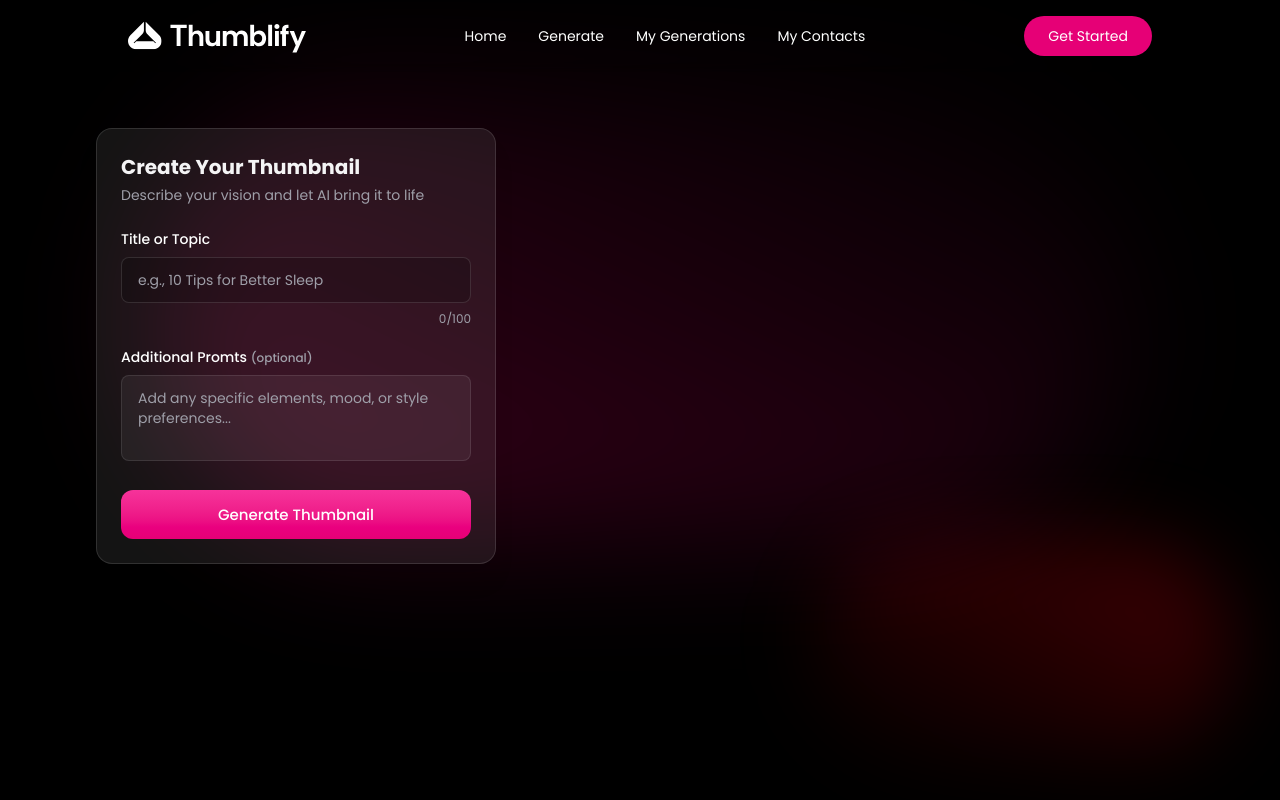
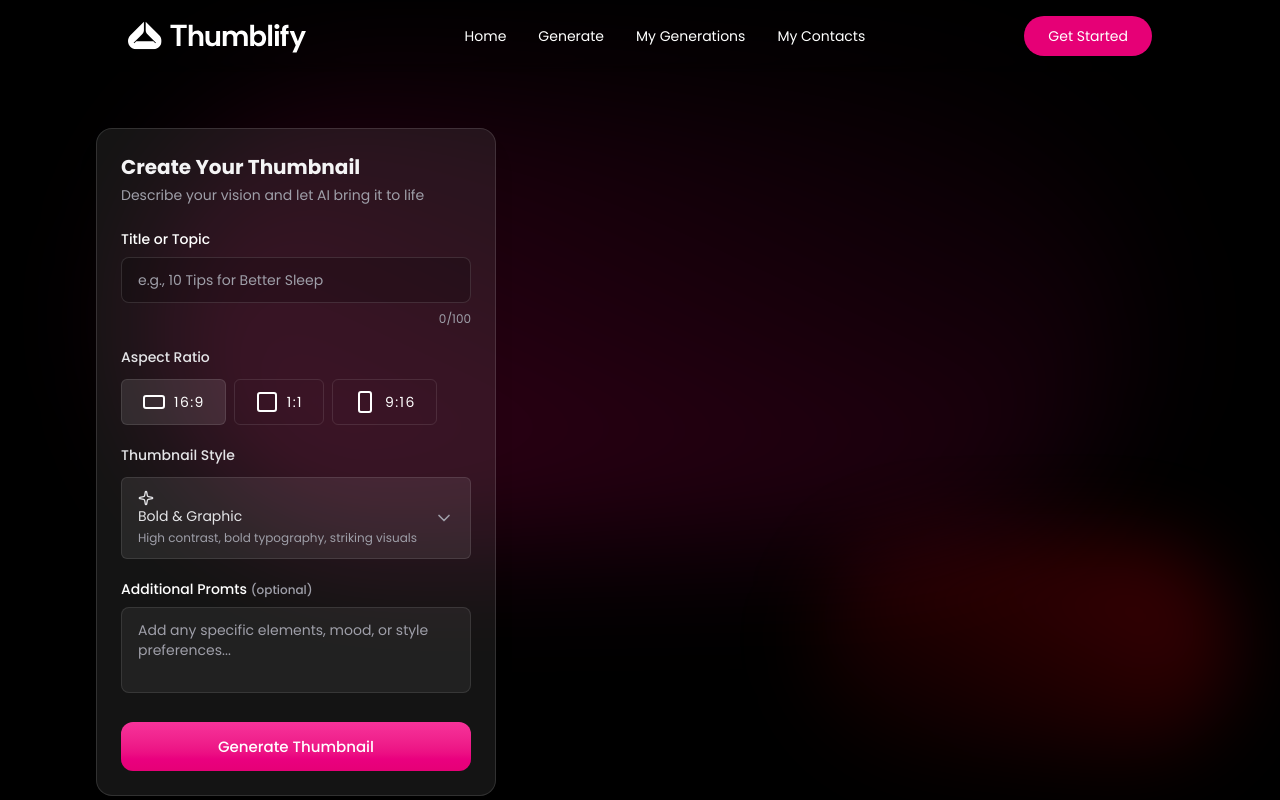
Before and after one commit to Kishan8548/Thumblify, a React (Vite) app: page /generate in a window 1280 px wide. Shown: the top 800 px of the page. Built offline with nearby package versions, Linux system fonts and the light colour scheme.

Commit message:
implement aspect ratio and style selector components

```diff
--- /dev/null
+++ b/src/components/AspectRatioSelector.tsx
@@ -0,0 +1,30 @@
+import { RectangleHorizontal, RectangleVertical, Square } from 'lucide-react'
+import {aspectRatios, type AspectRatio} from '../assets/assets'
+import type React from 'react'
+import { button } from 'motion/react-client';
+
+const AspectRatioSelector = ({value, onChange} : {value: AspectRatio; onChange: (ratio: AspectRatio)=>void}) => {
+    const iconMap = {
+        '16:9' : <RectangleHorizontal className='size-6'/>,
+        '1:1' : <Square className='size-6'/>,
+        '9:16' : <RectangleVertical className='size-6'/>,
+    } as Record<AspectRatio, React.ReactNode>
+  return (
+    <div className='space-y-3 dark'>
+        <label className="block text-sm font-medium text-zinc-200">Aspect Ratio</label>
+        <div className='flex flex-wrap gap-2'>
+            {aspectRatios.map((ratio)=>{
+                const selected = value === ratio;
+                return(
+                    <button key={ratio} type='button' onClick={()=>onChange(ratio)} className={`flex items-center gap-2 rounded-md border px-5 py-2.5 text-sm transition border-white/10 ${selected ? 'bg-white/10' : 'hover:bg-white/6'}`}>
+                        {iconMap[ratio]}
+                        <span className='tracking-widest'>{ratio}</span>
+                    </button>
+                )
+            })}
+        </div>
+    </div>
+  )
+}
+
+export default AspectRatioSelector
--- /dev/null
+++ b/src/components/StyleSelector.tsx
@@ -0,0 +1,56 @@
+import { ChevronDownIcon, CpuIcon, ImageIcon, PenToolIcon, SparkleIcon, SquareIcon } from "lucide-react";
+import { thumbnailStyles, type ThumbnailStyle } from "../assets/assets"
+import { button, div, style } from "motion/react-client";
+
+
+const StyleSelector = ({value, onChange, isOpen, setIsOpen} : {value:  ThumbnailStyle; onChange: (style: ThumbnailStyle)=>void; isOpen: boolean; setIsOpen: (open: boolean)=>void}) => {
+
+    const styleDescriptions: Record<ThumbnailStyle, string> = {
+        "Bold & Graphic": "High contrast, bold typography, striking visuals",
+        "Minimalist": "Clean, simple, lots of white space",
+        "Photorealistic": "Photo-based, natural looking",
+        "Illustrated": "Hand-drawn, artistic, creative",
+        "Tech/Futuristic": "Modern, sleek, tech-inspired",
+    }
+    const styleIcons: Record<ThumbnailStyle, React.ReactNode> = {
+        "Bold & Graphic": <SparkleIcon className="h-4 w-4" />,
+        "Minimalist": <SquareIcon className="h-4 w-4" />,
+        "Photorealistic": <ImageIcon className="h-4 w-4" />,
+        "Illustrated": <PenToolIcon className="h-4 w-4" />,
+        "Tech/Futuristic": <CpuIcon className="h-4 w-4" />,
+    }
+
+
+  return (
+    <div className="relative space-y-3 dark">
+        <label className="block text-sm font-medium text-zinc-200">Thumbnail Style</label>
+        <button type="button" onClick={()=>setIsOpen(!isOpen)} className="flex w-full items-center justify-between rounded-md border px-4 py-3 text-left transition bg-white/8 border-white/10 text-zinc-200 hover:bg-white/12">
+            <div className="space-y-1">
+                 <div>
+                    {styleIcons[value]}
+                    <span>{value}</span>
+                 </div>
+                 <p className="text-xs text-zinc-400">{styleDescriptions[value]}</p>
+            </div>
+            <ChevronDownIcon className={["h-5 w-5 text-zinc-400 transition-transform", isOpen && 'rotate-180'].join(' ')}/>
+        </button>
+        {isOpen && (
+            <div className="absolute bottom-0 z-50 mt-1 w-full rounded-md border border-white/12 bg-black/20 backdrop-blur-3xl shadow-lg">
+                {thumbnailStyles.map((style)=>(
+                    <button key={style} type="button" onClick={()=>{onChange(style); setIsOpen(false);}} className="flex w-full items-start gap-3 px-4 py-3 text-left transition hover:bg-black/30">
+                        <div className="mt-0.5">{styleIcons[style]}</div>
+                        <div>
+                            <p className="font-medium">{style}</p>
+                            <p className="text-xs text-zinc-400">{styleDescriptions[style]}</p>
+                        </div>
+                    </button>
+                ))}
+            </div>
+        )}
+    </div>
+
+
+  )
+}
+
+export default StyleSelector
--- a/src/pages/Generate.tsx
+++ b/src/pages/Generate.tsx
@@ -1,8 +1,10 @@
 import { useState } from "react";
 import { useParams } from "react-router-dom";
-import type { IThumbnail } from "../assets/assets";
+import { colorSchemes, type AspectRatio, type IThumbnail } from "../assets/assets";
 import SoftBackdrop from "../components/SoftBackdrop";
 import { button } from "motion/react-client";
+import AspectRatioSelector from "../components/AspectRatioSelector";
+import StyleSelector from "../components/StyleSelector";
 
 const Generate = () => {
     const {id} = useParams();
@@ -11,6 +13,11 @@ const Generate = () => {
     const [thumbnail, setThumbnail] = useState<IThumbnail | null>(null)
     const [loading, setLoading] = useState(false)
 
+    const [aspectRatio, setAspectRatio] = useState<AspectRatio>('16:9')
+    const [colorSchemeId, setColorSchemeId] = useState<String>(colorSchemes[0].id)
+    const [style, setStyle] = useState<ThumbnailStyle>('Bold & Graphic')
+
+    const [styleDropdownOpen, setStyleDropdownOpen] = useState(false)
 
   return (
     <>
@@ -35,9 +42,10 @@ const Generate = () => {
                             </div>
                         </div>
                         {/* AspectRatioSelector */}
+                        <AspectRatioSelector value={aspectRatio} onChange={setAspectRatio}/>
                         {/* StyleSelector */}
+                        <StyleSelector value={style} onChange={setStyle} isOpen={styleDropdownOpen} setIsOpen={setStyleDropdownOpen}/>
                         {/* ColorSchemeSelector */}
-
                         {/* Details */}
                         <div className="space-y-2">
                             <label className="block text-sm font-medium">
```
